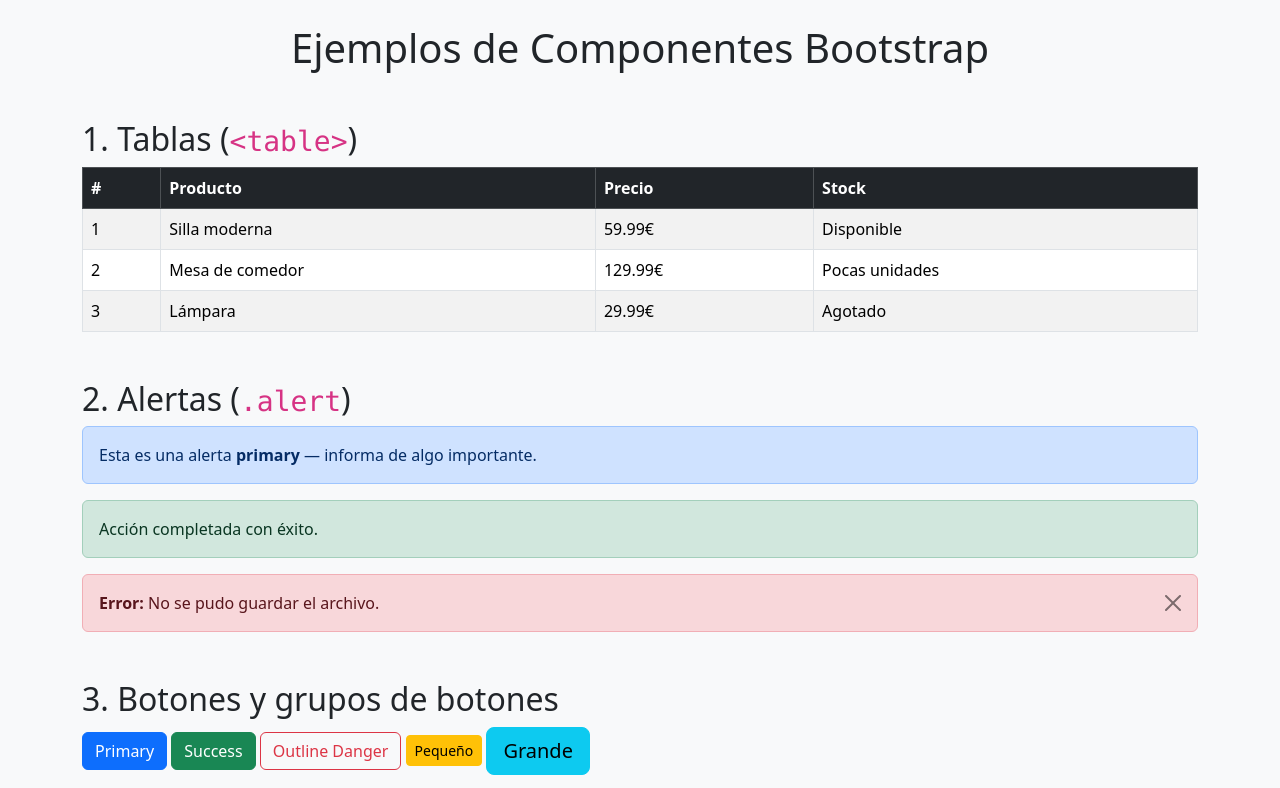
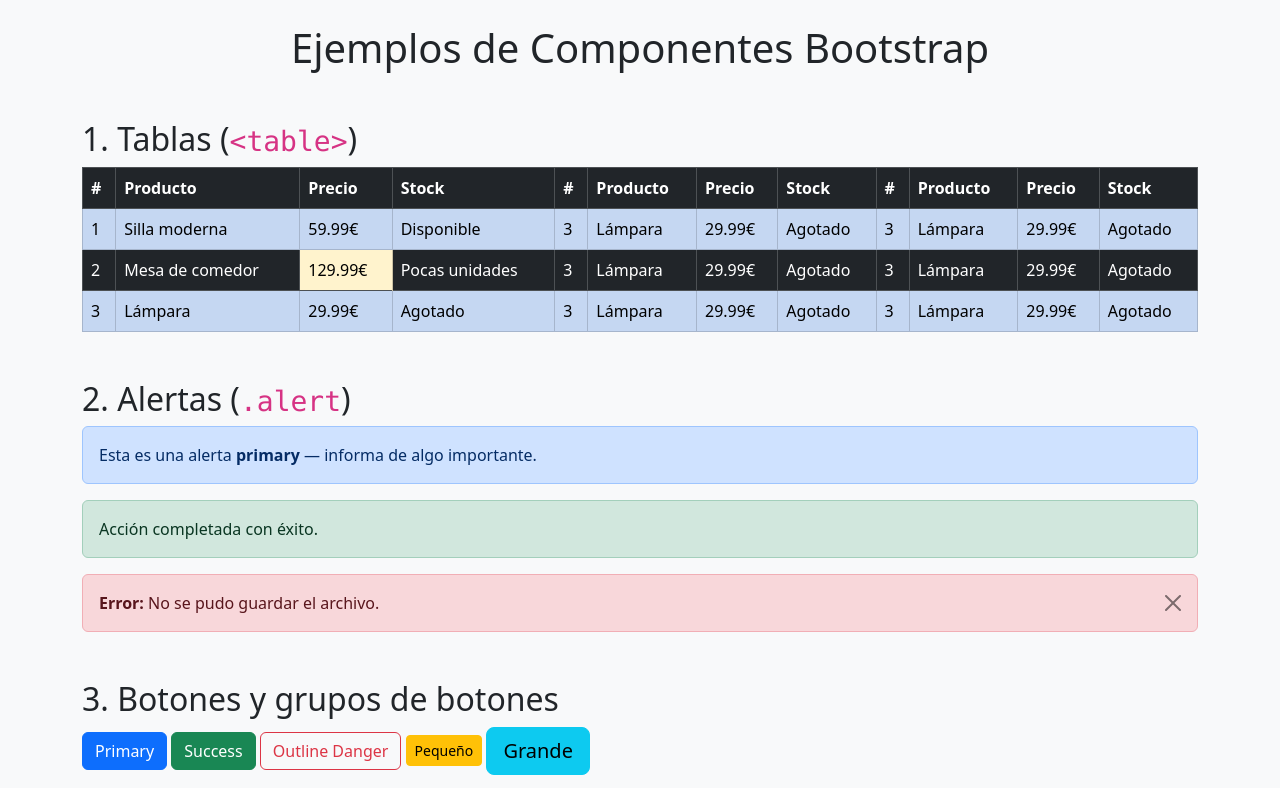
Before and after one commit to jbarceloperez/diw, a plain HTML site: page clase10/index.html in a window 1280 px wide. Shown: the top 788 px of the page. Drawn offline with nearby package versions, Linux system fonts and the light colour scheme.

Commit message:
dia 10 bis

```diff
--- a/clase10/index.html
+++ b/clase10/index.html
@@ -14,7 +14,7 @@
     <!-- ========================================================= -->
     <!-- TABLAS -->
     <!-- ========================================================= -->
-    <section class="mb-5">
+    <section class="mb-5 table-responsive-lg">
       <h2>1. Tablas (<code>&lt;table&gt;</code>)</h2>
       <!--
         Bootstrap permite aplicar clases predefinidas a las tablas:
@@ -23,10 +23,19 @@
         - .table-bordered: añade bordes.
         - .table-hover: resalta filas al pasar el ratón.
         - .table-dark: versión oscura.
+        - .table-responsive hace la tabla responsive, hay que darle la clase al contenedor que envuelve la tabla.
       -->
-      <table class="table table-striped table-hover table-bordered">
+      <table class="table table-striped table-hover table-bordered table-primary">
         <thead class="table-dark">
           <tr>
+            <th>#</th>
+            <th>Producto</th>
+            <th>Precio</th>
+            <th>Stock</th>
+            <th>#</th>
+            <th>Producto</th>
+            <th>Precio</th>
+            <th>Stock</th>
             <th>#</th>
             <th>Producto</th>
             <th>Precio</th>
@@ -39,14 +48,38 @@
             <td>Silla moderna</td>
             <td>59.99€</td>
             <td>Disponible</td>
+            <td>3</td>
+            <td>Lámpara</td>
+            <td>29.99€</td>
+            <td>Agotado</td>
+            <td>3</td>
+            <td>Lámpara</td>
+            <td>29.99€</td>
+            <td>Agotado</td>
+          </tr>
+          <tr class="table-dark">
+            <td>2</td>
+            <td>Mesa de comedor</td>
+            <td class="table-warning">129.99€</td>
+            <td>Pocas unidades</td>
+            <td>3</td>
+            <td>Lámpara</td>
+            <td>29.99€</td>
+            <td>Agotado</td>
+            <td>3</td>
+            <td>Lámpara</td>
+            <td>29.99€</td>
+            <td>Agotado</td>
           </tr>
           <tr>
-            <td>2</td>
-            <td>Mesa de comedor</td>
-            <td>129.99€</td>
-            <td>Pocas unidades</td>
-          </tr>
-          <tr>
+            <td>3</td>
+            <td>Lámpara</td>
+            <td>29.99€</td>
+            <td>Agotado</td>
+            <td>3</td>
+            <td>Lámpara</td>
+            <td>29.99€</td>
+            <td>Agotado</td>
             <td>3</td>
             <td>Lámpara</td>
             <td>29.99€</td>
@@ -117,7 +150,7 @@
         Los badges se usan para mostrar contadores o etiquetas pequeñas.
         Se pueden incluir dentro de botones o encabezados.
       -->
-      <h4>Ejemplo dentro de un texto: <span class="badge bg-primary">Nuevo</span></h4>
+      <h4>Ejemplo dentro de un texto: <span class="badge bg-primary rounded-pill">Nuevo</span></h4>
       <button type="button" class="btn btn-success">
         Notificaciones <span class="badge bg-light text-dark">4</span>
       </button>
@@ -147,7 +180,7 @@
         <div class="progress-bar bg-success" style="width: 70%;">70%</div>
       </div>
       <div class="progress mb-2">
-        <div class="progress-bar bg-warning progress-bar-striped" style="width: 50%;">50%</div>
+        <div class="progress-bar bg-warning progress-bar-striped progress" style="width: 50%;">50%</div>
       </div>
       <div class="progress">
         <div class="progress-bar bg-info progress-bar-striped progress-bar-animated" style="width: 30%;">Cargando...</div>
@@ -196,7 +229,7 @@
         Mostrar más información
       </button>
 
-      <div class="collapse" id="contenido">
+      <div class="collapse show" id="contenido">
         <div class="card card-body">
           Este es un ejemplo de texto que se muestra al hacer clic en el botón.
           Puedes usarlo para mostrar detalles o explicaciones adicionales.
```
